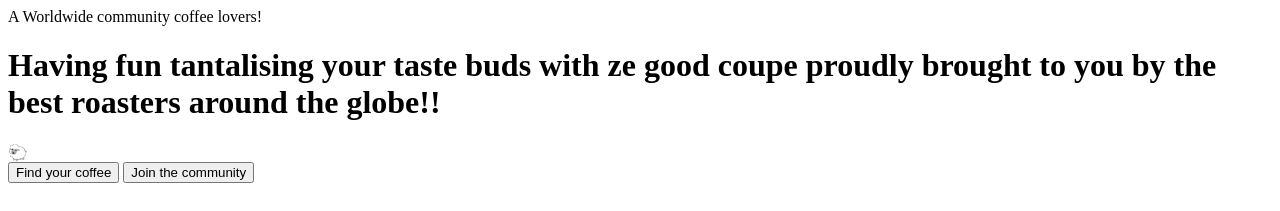
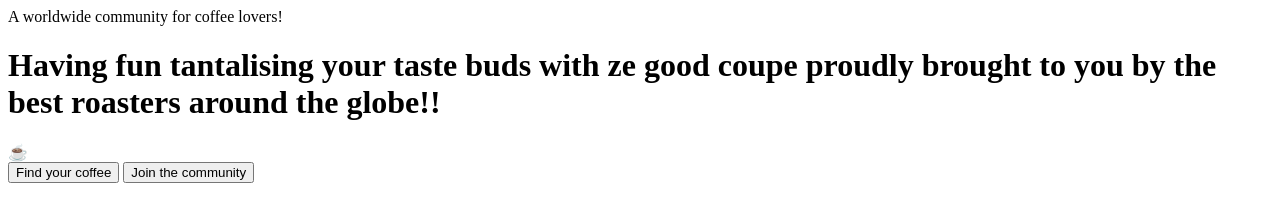
Before and after one commit to kevinmiguet/the-good-cup, a Next.js app: page /about in a window 1280 px wide. Shown: the top 211 px of the page. Built offline with nearby package versions, Linux system fonts and the light colour scheme.

Commit message:
Update about.jsx

```diff
--- a/pages/about.jsx
+++ b/pages/about.jsx
@@ -3,10 +3,10 @@
 
 const About = ({ data }) => (
     <>
-    <title>A Worldwide community coffee lovers!</title>
-    <header>A Worldwide community coffee lovers!</header>
+    <title>Worldwide community for coffee lovers!</title>
+    <header>A worldwide community for coffee lovers!</header>
     <h1>Having fun tantalising your taste buds with ze good coupe {data.text}</h1>
-    <span role="img" aria-label="sheep">🐑</span> <br></br>
+    <span role="img" aria-label="sheep">&#9749; 	</span> <br></br>
 
      <div>
          <button>Find your coffee</button> <button>Join the community</button>
```
